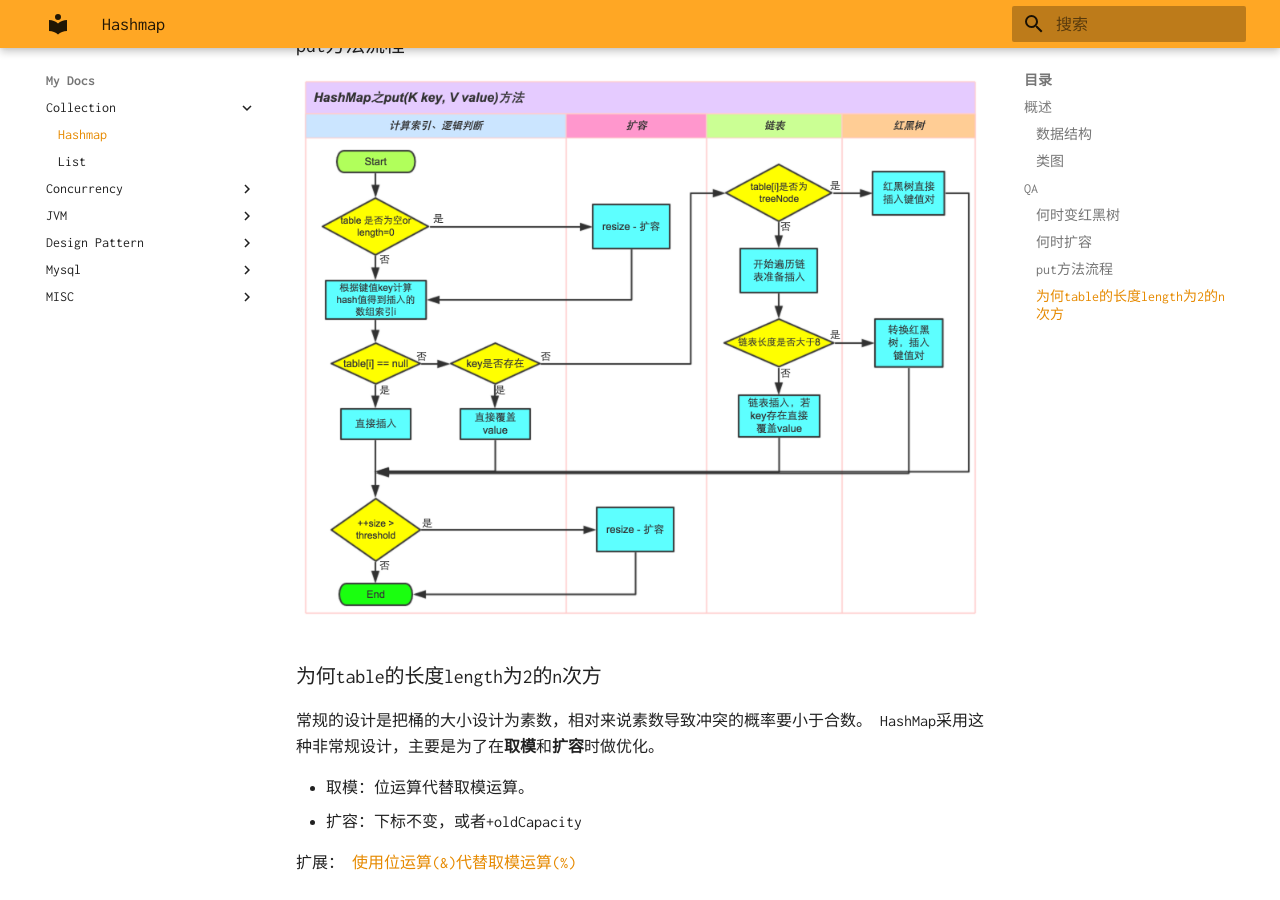
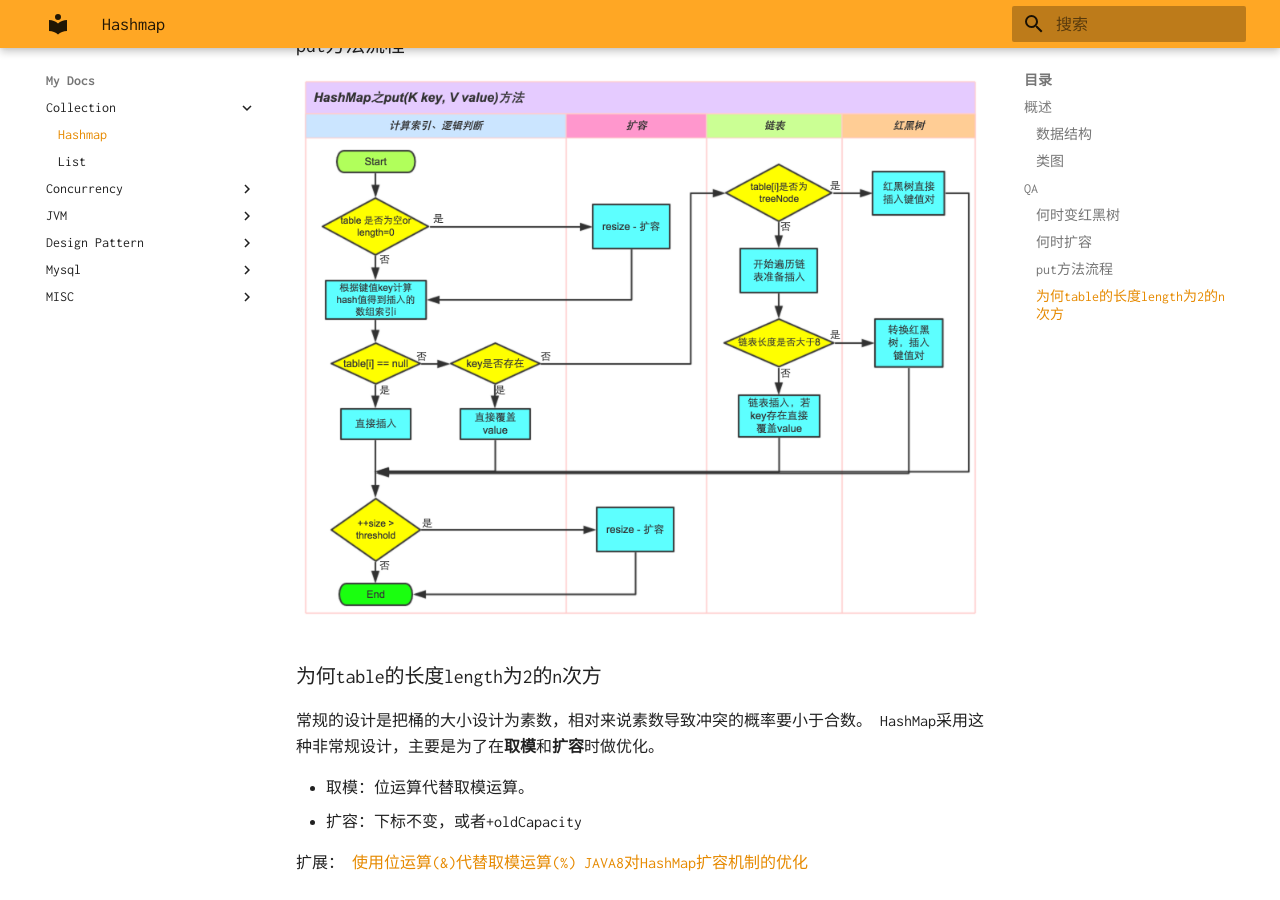
Before and after one commit to naaive/docs, an MkDocs documentation site: the page built from docs/collection/hashmap.md, in a window 1280 px wide and 900 px high, scrolled down 2227 px. Built offline with MkDocs 1.6.1 and Material for MkDocs 9.7.7, drawn with Linux system fonts in a browser that asks for light colours.

Commit message:
hashmap.md

```diff
--- a/docs/collection/hashmap.md
+++ b/docs/collection/hashmap.md
@@ -53,3 +53,4 @@ HashMap采用这种非常规设计，主要是为了在**取模**和**扩容**
 
 扩展：
 [使用位运算(&)代替取模运算(%)](https://www.jianshu.com/p/439b3236717d)
+[JAVA8对HashMap扩容机制的优化](https://www.jianshu.com/p/3797c6f83d4f)
```
